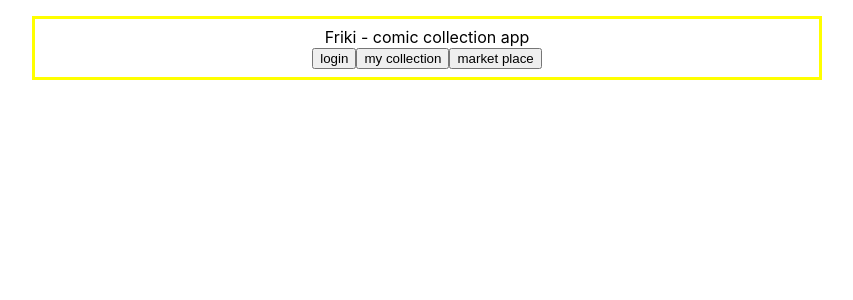
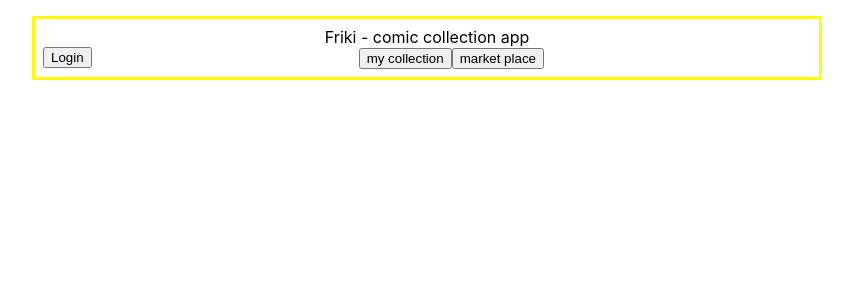
Before and after one commit to GyorgySandor/friki-comic-collector-frontend, a React (Create React App) app: page / in a window 1280 px wide. Shown: the top 300 px of the page, without its empty margins (213-1066 px from the left). Built offline with nearby package versions, Linux system fonts and the light colour scheme.

Commit message:
LoginButton component added

```diff
--- /dev/null
+++ b/src/Components/Buttons/LoginButton.js
@@ -0,0 +1,11 @@
+import React from "react";
+
+function LoginButton() {
+  return <button style={loginButtonStyle}>Login</button>;
+}
+
+export default LoginButton;
+
+const loginButtonStyle = {
+  float: "left",
+};
--- a/src/Components/Header.js
+++ b/src/Components/Header.js
@@ -1,15 +1,18 @@
 import React from "react";
+import LoginButton from "./Buttons/LoginButton";
 
-export default function Header() {
+function Header() {
   return (
     <header style={headerStyle}>
       <div>Friki - comic collection app</div>
-      <button>login</button>
+      <LoginButton />
       <button>my collection</button>
       <button>market place</button>
     </header>
   );
 }
+
+export default Header;
 
 const headerStyle = {
   margin: " 16px auto",
```
